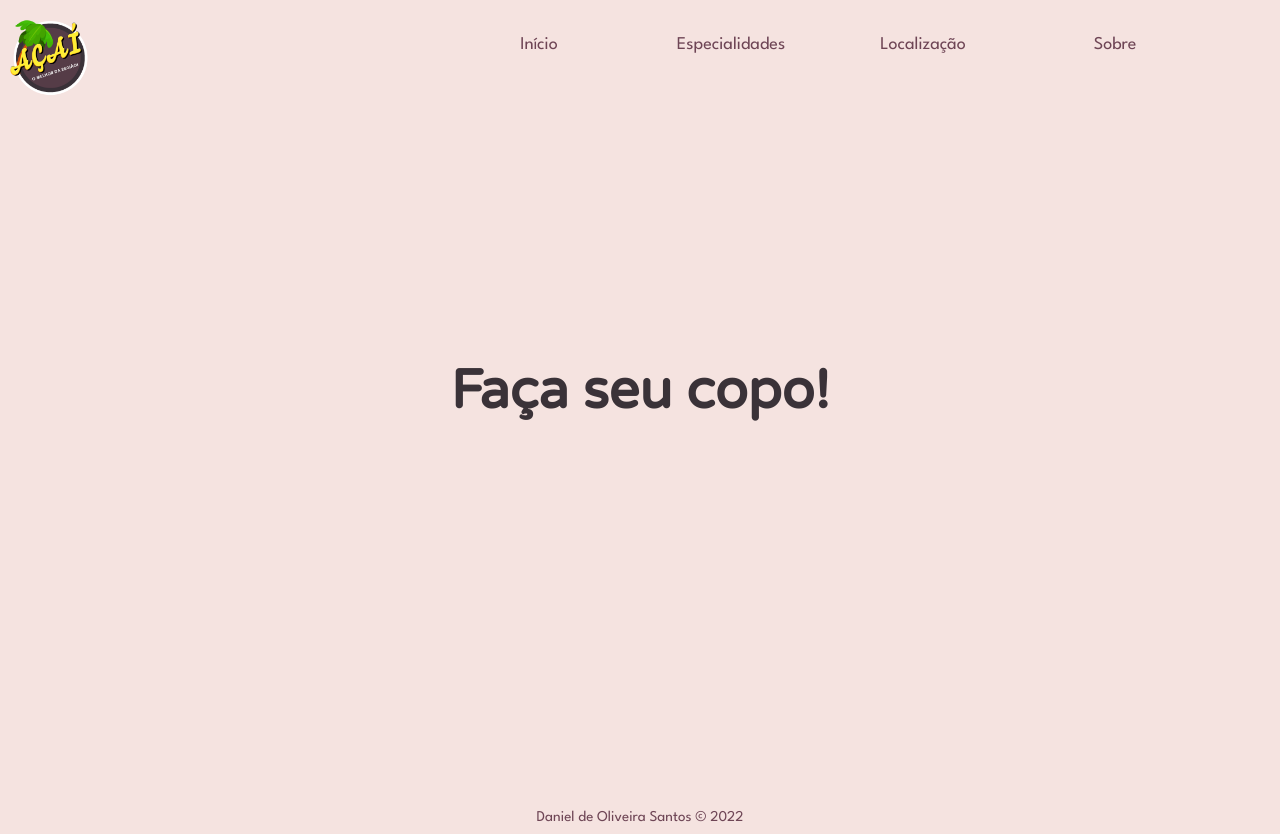
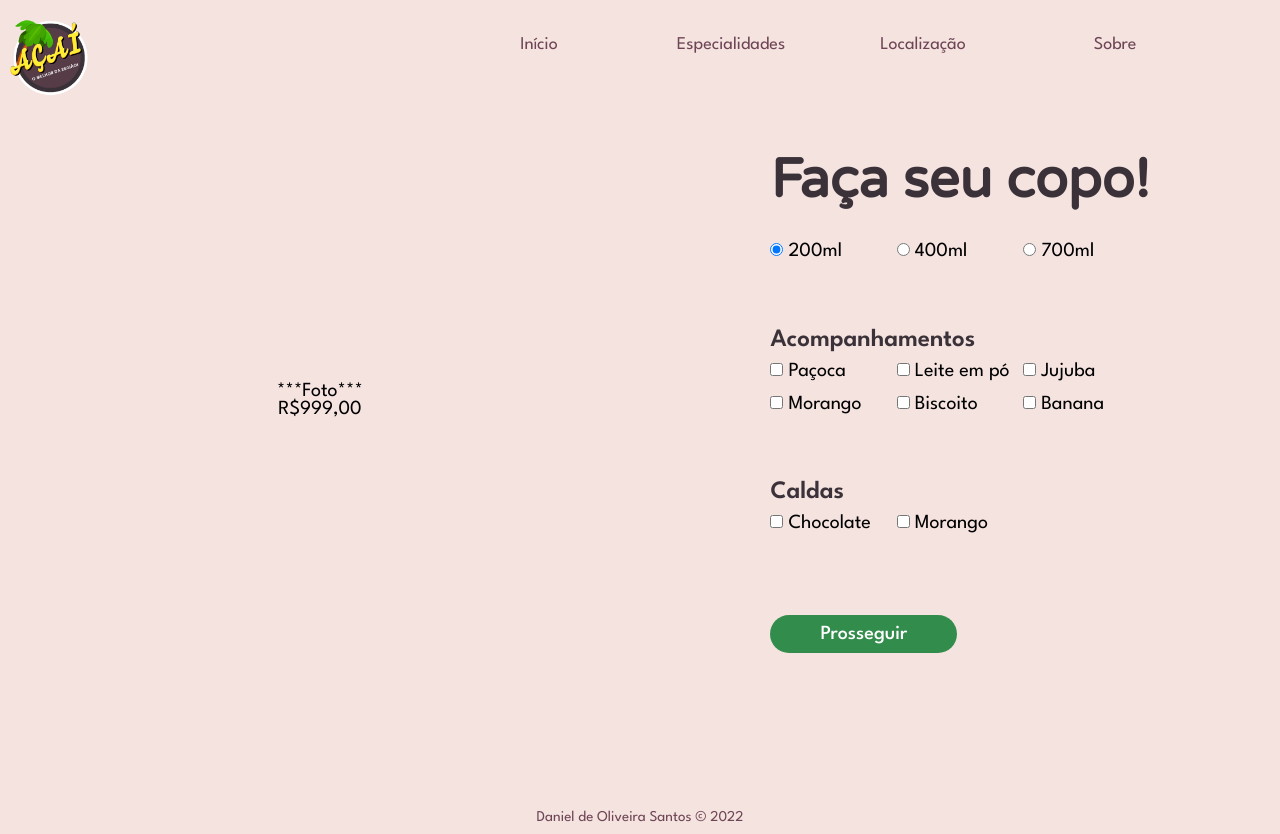
Before and after one commit to danideoliveira/acaiteria-regiao, a React (Vite) app: page /pedido in a window 1280 px wide. Built offline with nearby package versions, Linux system fonts and the light colour scheme.

Commit message:
Add order options

```diff
--- a/src/components/make-order/MakeOrder.jsx
+++ b/src/components/make-order/MakeOrder.jsx
@@ -1,5 +1,5 @@
 import images from '../images/Images';
-import { Container, ContainerSecondary, DivLeft, DivRight, Shape } from './MakeOrder.styled.js';
+import { Container, ContainerSecondary, DivLeft, DivRight, Grid, Item, Label, Button } from './MakeOrder.styled.js';
 import { Title, Description } from '../../helpers/globalTags';
 import { colors } from '../../helpers/variables';
 import Footer from '../footer/Footer';
@@ -14,10 +14,47 @@ export default function MakeOrder() {
         >
             <Container id="make-order">
                 <ContainerSecondary>
+                    <DivLeft>
+                        <div>
+                            <p>***Foto***</p>
+                            <p>R$999,00</p>
+                        </div>
+                    </DivLeft>
                     <DivRight>
-                        <div>
-                            <Title color={ colors.darkPurple }>Faça seu copo!</Title>
-                        </div>
+                        <section>
+                            <div>
+                                <Title color={ colors.darkPurple }>Faça seu copo!</Title>
+                                <Grid>
+                                    <Item><input type='radio' name='tamanho' value='200' defaultChecked/>200ml</Item>
+                                    <Item><input type='radio' name='tamanho' value='400'/>400ml</Item>
+                                    <Item><input type='radio' name='tamanho' value='700'/>700ml</Item>
+                                </Grid>
+                            </div>
+
+                            <div>
+                                <Label>Acompanhamentos</Label>
+                                <Grid>
+                                    <Item><input type='checkbox' value='pacoca'/>Paçoca</Item>
+                                    <Item><input type='checkbox' value='leite-em-pó'/>Leite em pó</Item>
+                                    <Item><input type='checkbox' value='jujuba'/>Jujuba</Item>
+                                    <Item><input type='checkbox' value='morango'/>Morango</Item>
+                                    <Item><input type='checkbox' value='biscoito'/>Biscoito</Item>
+                                    <Item><input type='checkbox' value='banana'/>Banana</Item>
+                                </Grid>
+                            </div>
+
+                            <div>
+                                <Label>Caldas</Label>
+                                <Grid>
+                                    <Item><input type='checkbox' value='chocolate'/>Chocolate</Item>
+                                    <Item><input type='checkbox' value='morango'/>Morango</Item>
+                                </Grid>
+                            </div>
+
+                            <div>
+                                <Button>Prosseguir</Button>
+                            </div>
+                        </section>
                     </DivRight>
                 </ContainerSecondary>
             </Container>
--- a/src/components/make-order/MakeOrder.styled.js
+++ b/src/components/make-order/MakeOrder.styled.js
@@ -1,6 +1,7 @@
 import styled from "styled-components";
 import { setFlexbox } from "../../helpers/Mixins";
 import { colors } from "../../helpers/variables";
+import { darken } from "polished";
 
 export const Container = styled.div`
     ${setFlexbox('center', 'center', 'row')}
@@ -32,8 +33,12 @@ export const DivLeft = styled.div`
     height: 100%;
 
     div {
-        ${setFlexbox('flex-start', 'center', 'column')}
+        ${setFlexbox('center', 'center', 'column')}
         width: 70%;
+
+        p {
+            font-size: 2rem;
+        }
     }
 
     @media (min-width: 320px) and (max-width: 999px) {
@@ -52,27 +57,65 @@ export const DivLeft = styled.div`
 export const DivRight = styled.div`
     ${setFlexbox('center', 'center', 'column')}
     width: 100%;
-    height: 50%;
+    height: 100%;
+
+    section {
+        display: flex;
+        flex-direction: column;
+        justify-content: space-evenly;
+        height: 80%;
+
+        h2 {
+            margin-bottom: 3rem;
+        }
+    }
 
     @media (min-width: 320px) and (max-width: 999px) {
         width: 56%;
     }
 `;
 
-export const Shape = styled.div`
-    ${setFlexbox('flex-end', 'flex-end', 'row')}
-    height: 100%;
-    width: 100%;
+export const Grid = styled.div`
+    display: grid;
+    grid-template-columns: repeat(3, 1fr);
+    grid-template-rows: 1fr;
+    grid-column-gap: 0px;
+    grid-row-gap: 1.5rem;
+    /* text-align: ${(props) => props.textAlign}; */
+`;
 
-    img {
-        position: absolute;
-        z-index: 0;
-        right: 0;
-        bottom: 0;
-        width: 20rem;
+export const Item = styled.label`
+    font-size: 2rem;
 
-        @media (min-width: 320px) and (max-width: 480px) {
-            width: 10rem;
-        }
+    input {
+        margin-right: 0.5rem;
     }
 `;
+
+export const Label = styled.p`
+    font-size: 2.5rem;
+    color: ${colors.darkPurple};
+    font-weight: 600;
+    margin-bottom: 1rem;
+`;
+
+export const Button = styled.button`
+    background-color: ${colors.green};
+    border-radius: 50px;
+    color: #fff;
+    font-size: 2.0rem;
+    padding: 1rem 5rem;
+    font-weight: 500;
+    margin-top: 1.5rem;
+    cursor: pointer;
+    transition: 0.2s;
+
+    &:hover {
+        background-color: ${darken(0.1, `${colors.green}`)};
+    }
+
+    @media (min-width: 320px) and (max-width: 999px) {
+        padding: 2rem 7rem;
+        margin-bottom: 5rem;
+    }
+`;
```
